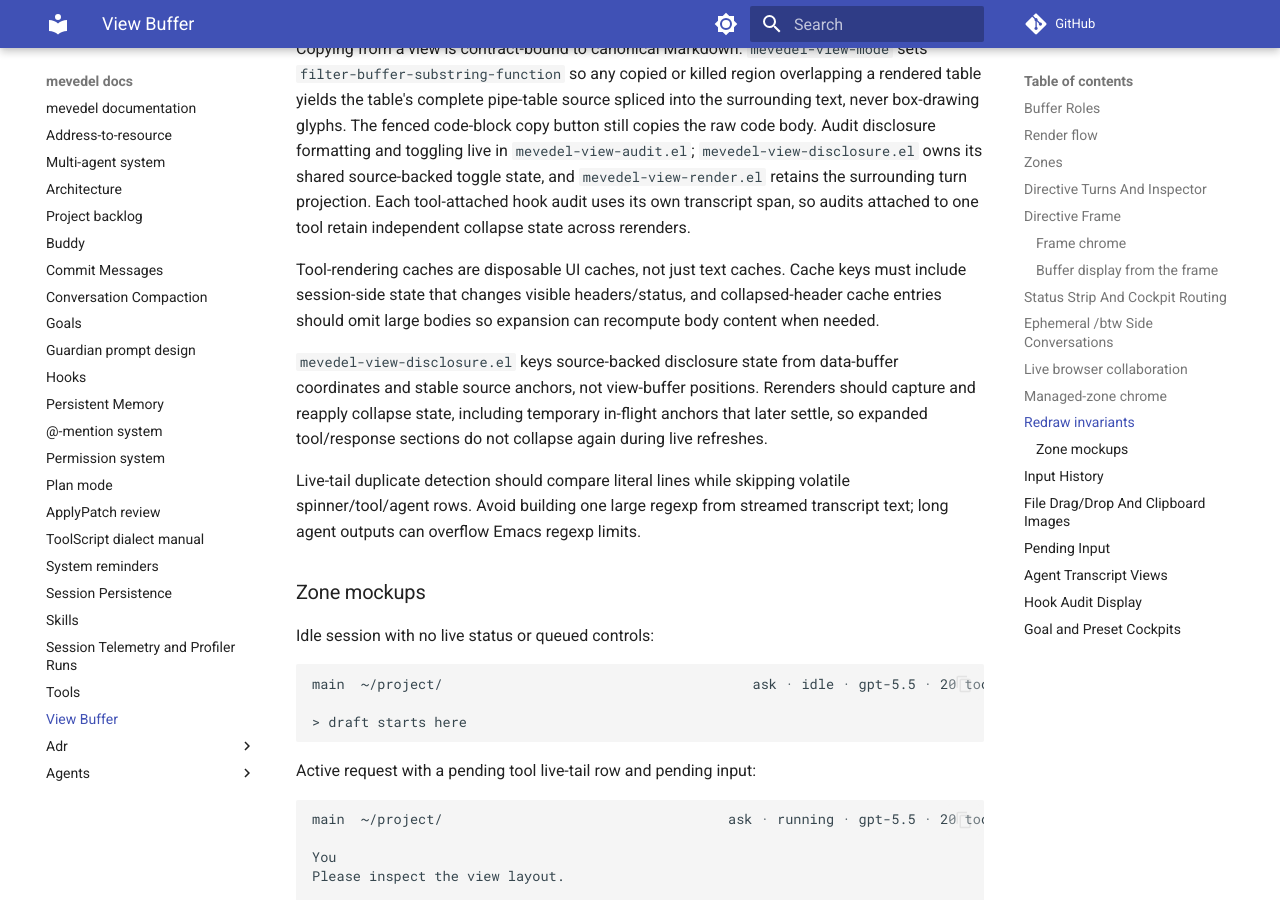
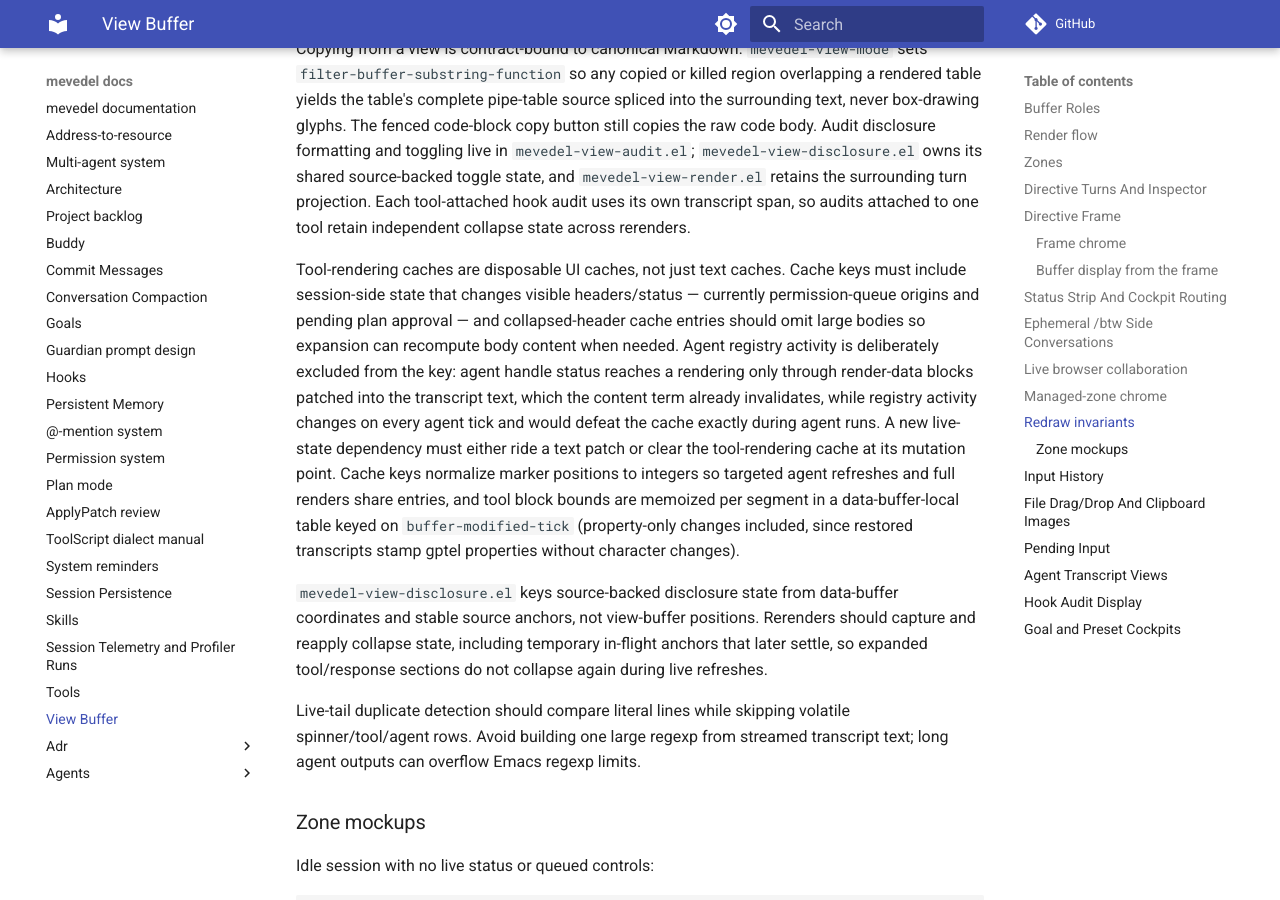
Before and after one commit to FrauH0lle/mevedel, an MkDocs documentation site: the page built from docs/view.md, in a window 1280 px wide and 900 px high, scrolled down 17378 px. Built offline with MkDocs 1.6.1 and Material for MkDocs 9.7.7, drawn with Linux system fonts in a browser that asks for light colours; comment, search, counter and statistics services are not loaded.

Commit message:
perf(view): Stop re-parsing the transcript on every agent tick
Profiling put mevedel-view--agent-source-present-p,
mevedel-view--tool-call-parse, and the tool-block-bounds searches at
~7% of CPU samples each during live agent runs.  Four compounding
causes: presence checks parsed every tool segment in the transcript
per 50ms refresh tick; block-bounds searches were unbounded and
recomputed per parse; the session fingerprint folded every agent
record's activity into every tool cache key, guaranteeing a miss on
each agent tick; and the agent refresh path keyed segments by markers
where the full render keyed integers, splitting the cache.

* mevedel-view-agent.el (mevedel-view--agent-source-present-p): Answer
presence with one bounded render-data lookup keyed by the record's
agent id -- the block the Agent tool writes and the background handle
patch path already locates -- instead of parsing every tool segment.

* mevedel-view-render.el (mevedel-view--source-position): New helper
normalizing marker positions to integers.
(mevedel-view--tool-cache-key): Use it so both render paths share
cache entries.
(mevedel-view--tool-block-bounds): Memoize bounds per segment in a
data-buffer-local table keyed on buffer-modified-tick; property-only
changes still invalidate because restored transcripts stamp gptel
properties without character changes.
(mevedel-view--session-render-state-fingerprint): Drop the agent
registry term.  No renderer reads the registry: agent handle status
reaches renderings only through render-data text patches, which the
content key term already invalidates.

* test/test-mevedel-view-agent.el (mevedel-view--agent-source-present-p):
New deftest.
(mevedel-view-refresh-agent-rendering): Add the stale-source full
rerender branch, asserting a multiline composer draft survives.

* test/test-mevedel-view-render.el (mevedel-view--source-position)
(mevedel-view--tool-cache-key, mevedel-view--tool-block-bounds)
(mevedel-view--session-render-state-fingerprint): New deftests.

* docs/view.md: Enumerate the fingerprint terms, record the
agent-activity exclusion and its invariant, and document the bounds
memo and marker normalization.

```diff
--- a/docs/view.md
+++ b/docs/view.md
@@ -820,8 +820,21 @@
 
 Tool-rendering caches are disposable UI caches, not just text caches.
 Cache keys must include session-side state that changes visible
-headers/status, and collapsed-header cache entries should omit large
-bodies so expansion can recompute body content when needed.
+headers/status — currently permission-queue origins and pending plan
+approval — and collapsed-header cache entries should omit large bodies
+so expansion can recompute body content when needed. Agent registry
+activity is deliberately excluded from the key: agent handle status
+reaches a rendering only through render-data blocks patched into the
+transcript text, which the content term already invalidates, while
+registry activity changes on every agent tick and would defeat the
+cache exactly during agent runs. A new live-state dependency must
+either ride a text patch or clear the tool-rendering cache at its
+mutation point. Cache keys normalize marker positions to integers so
+targeted agent refreshes and full renders share entries, and tool
+block bounds are memoized per segment in a data-buffer-local table
+keyed on `buffer-modified-tick` (property-only changes included, since
+restored transcripts stamp gptel properties without character
+changes).
 
 `mevedel-view-disclosure.el` keys source-backed disclosure state from
 data-buffer coordinates and stable source anchors, not view-buffer positions.
```
Also changed, not shown: 4 other files.
